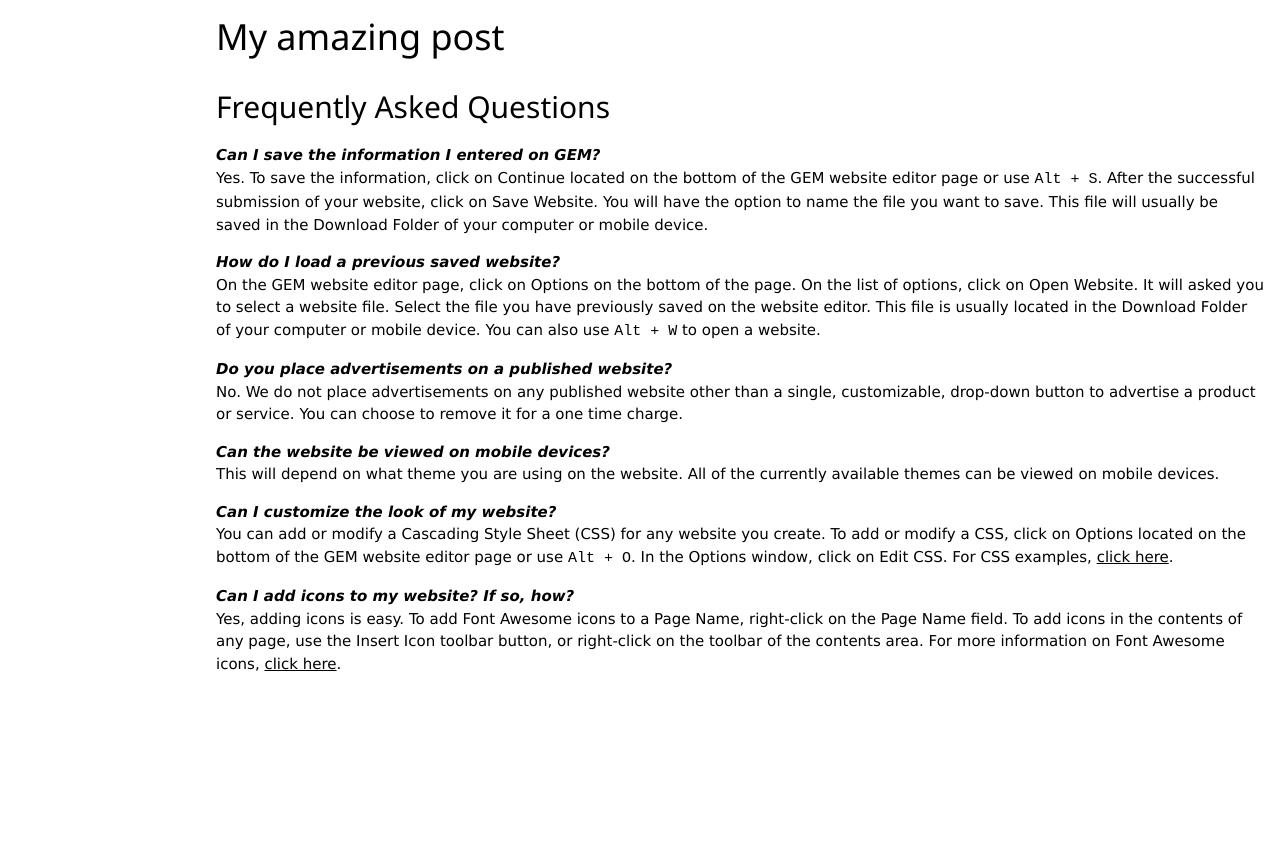
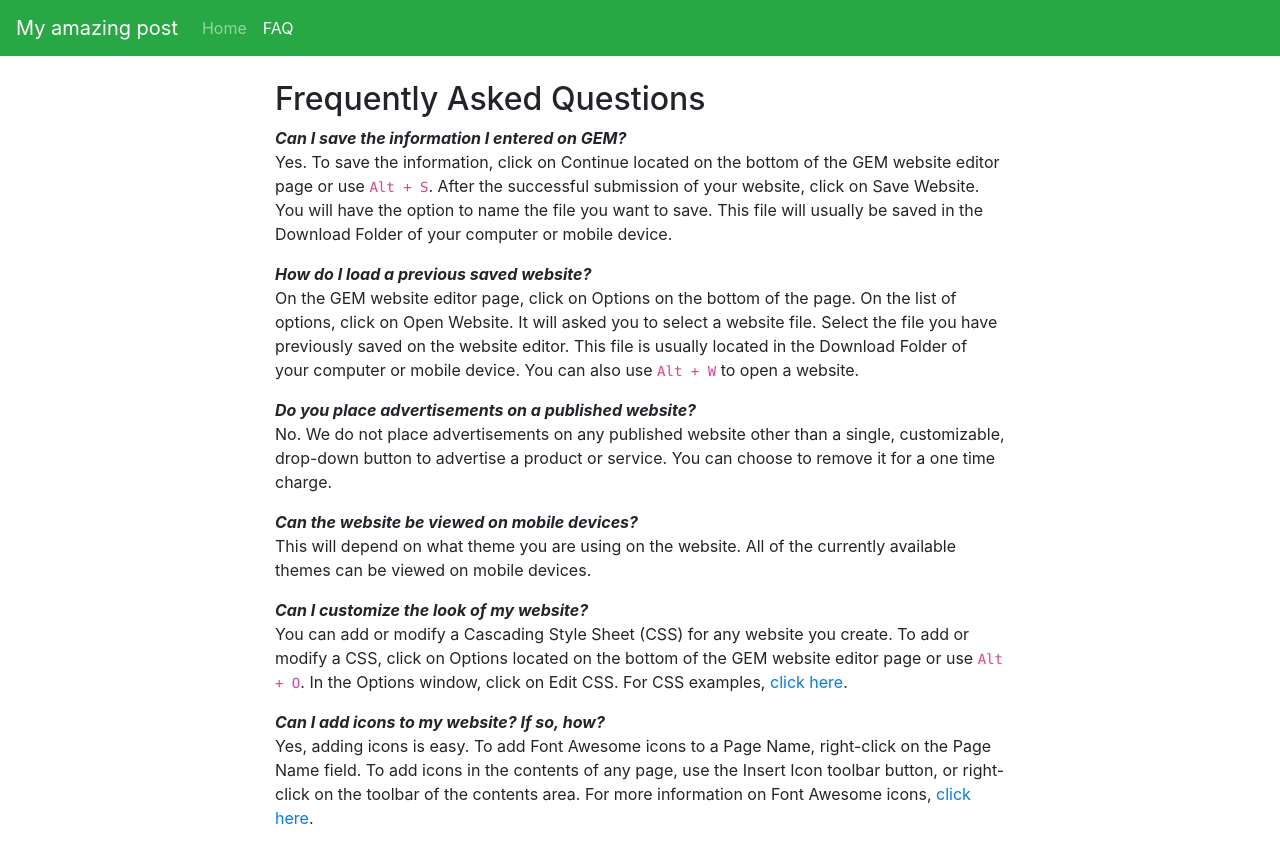
Before and after one commit to emrickj/emrickj.github.io, a Jekyll site: the page built from _webpages/2.md, in a window 1280 px wide. Shown: the top 863 px of the page. Built offline with Jekyll 4.4.1, drawn with Linux system fonts in a browser that asks for light colours; nearby versions of some CDN libraries.

Commit message:
Add files via upload

```diff
--- a/_layouts/page.html
+++ b/_layouts/page.html
@@ -1,56 +1,62 @@
 <!DOCTYPE html>
 <html lang="{{ site.lang | default: "en-US" }}">
 <head>
-<meta name="viewport" content="width=device-width, initial-scale=1">
-<link rel="stylesheet" href="https://www.w3schools.com/w3css/4/w3.css">
+<meta charset="utf-8">
+<meta name="viewport" content="width=device-width,initial-scale=1">
+<link rel="stylesheet" href="https://maxcdn.bootstrapcdn.com/bootstrap/4.0.0/css/bootstrap.min.css">
 <link rel="stylesheet" href="https://cdnjs.cloudflare.com/ajax/libs/font-awesome/4.7.0/css/font-awesome.min.css">
 	<title>{{ site.title | default: site.github.repository_name }}</title>
 <style>
-t1 { white-space: pre-wrap;}
+@media (min-width: 576px) {
+	form label {text-align: right;}
+}
 
 
    </style>
 </head>
-<body>
-
-<!-- Sidebar -->
-<div class="w3-sidebar w3-light-grey w3-bar-block w3-large w3-collapse w3-card-2 w3-animate-left"
- style="width:200px;" id="mySidebar">
-<button class="w3-bar-item w3-button w3-large w3-hide-large" onclick="w3_close()">Close &times;</button>
+<body class='page1' id='demo'>
+<nav class="navbar navbar-expand-md bg-success navbar-dark">
+  <a class="navbar-brand" href="#">{{ site.title | default: site.github.repository_name }}</a>
+  <button type="button" class="navbar-toggler" data-toggle="collapse" data-target="#myNavbar">
+	<span class="navbar-toggler-icon"></span>
+  </button>
+    <div class="collapse navbar-collapse" id="myNavbar">
+      <ul class="navbar-nav">
 	{% for item in site.webpages %}
 		{% assign bs = "" %}
 		{% if page.url == item.url %}
-		{% assign bs = " w3-gray" %}
+		    {% assign bs = " active" %}
 		{% endif %}
-	<a href='{{ item.url | relative_url }}' class='w3-bar-item w3-button{{ bs }}'>{{ item.title }}</a>
+        <li class='nav-item'><a class='nav-link{{ bs }}' href='{{ item.url | relative_url }}'>{{ item.title }}</a></li>
 	{% endfor %}
+      </ul>
     </div>
-
-<!-- Page Content -->
-<div class="w3-main" style="margin-left:200px">
-<div class="w3-black">
-  <button class="w3-button w3-black w3-xlarge w3-hide-large" onclick="w3_open()">&#9776;</button>
+</nav>
+   <div class="container">
+      <div class="row">
+         <div class="col-md-2">
          </div>
-<div class="w3-container">
-  <h1>{{ site.title | default: site.github.repository_name }}</h1>
+         <div class="col-md-8">
+		    {% if page.image_url %}
+            <img class='img-fluid' src='{{ page.image_url | relative url }}'>
+			{% endif %}
+            <br>
          </div>
-{% if page.image_url %}
-<img class='w3-image' src='{{ page.image_url | relative url }}' style='width:100%'>
-{% endif %}
-
-<div class="w3-container">
+         <div class="col-md-2">
+         </div>
+      </div>
+      <div class="row">
+         <div class="col-md-2">
+         </div>
+         <div class="col-md-8">
                      {{ content }}
          </div>
+         <div class="col-md-2">
          </div>
-
-<script>
-function w3_open() {
-    document.getElementById("mySidebar").style.display = "block";
-}
-function w3_close() {
-    document.getElementById("mySidebar").style.display = "none";
-}
-</script>
-
+      </div>
+   </div>
+<script src="https://ajax.googleapis.com/ajax/libs/jquery/3.3.1/jquery.min.js"></script>
+<script src="https://cdnjs.cloudflare.com/ajax/libs/popper.js/1.12.9/umd/popper.min.js"></script>
+<script src="https://maxcdn.bootstrapcdn.com/bootstrap/4.0.0/js/bootstrap.min.js"></script>
 </body>
 </html>
```
Lines whose indentation alone changed are shown as unchanged.
